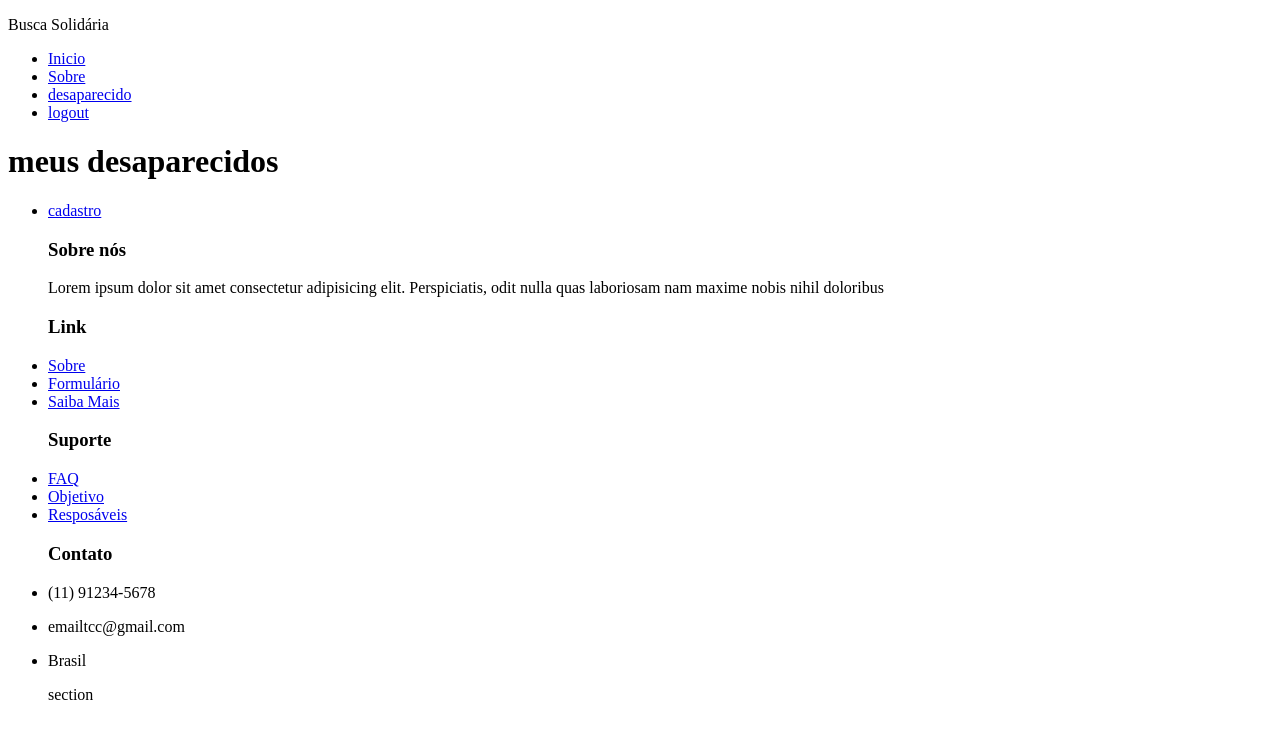
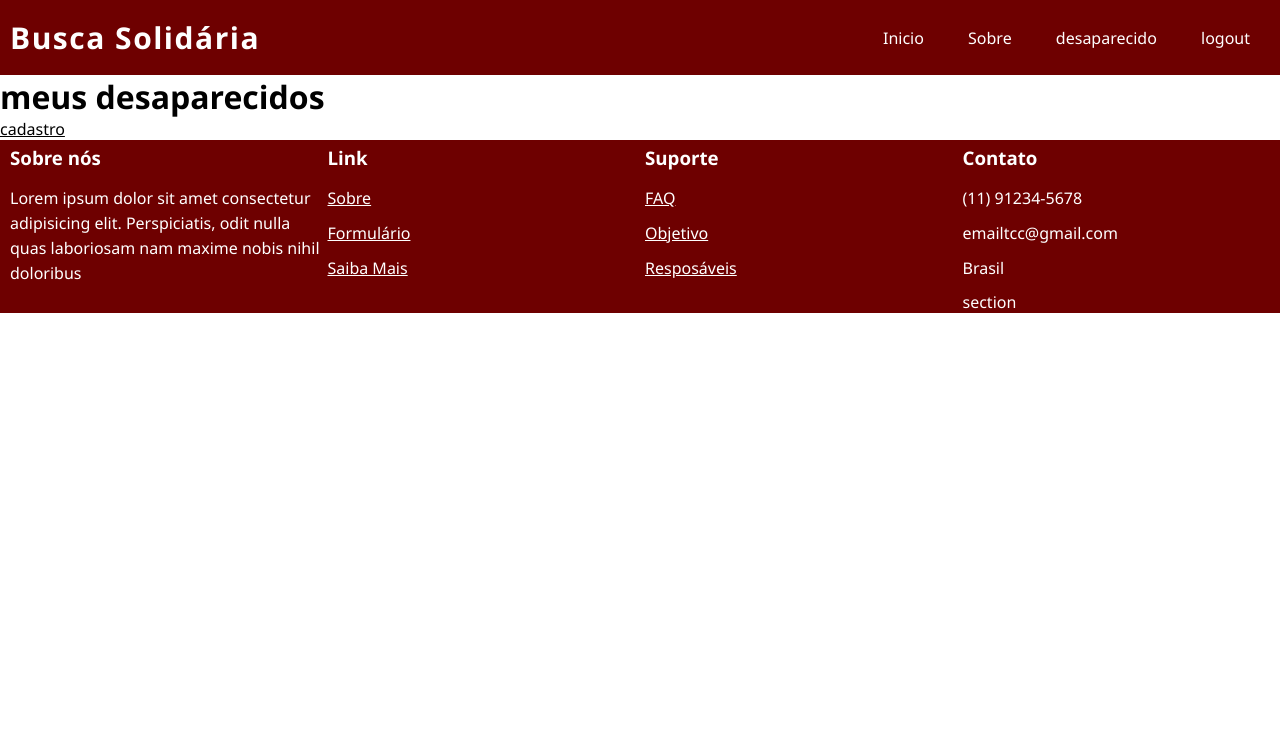
Before and after one commit to PessoasDesaparecidas/missing_persons_application, a PHP site: page /missings-dashboard.php in a window 1280 px wide. Shown: the top 739 px of the page. Run offline with PHP 8.4, Linux system fonts and the light colour scheme; a user stored in the database is signed in.

Commit message:
add css globals

```diff
--- a/assets/styles/globals.css
+++ b/assets/styles/globals.css
@@ -50,7 +50,7 @@ nav li{
 li{
     list-style: none;
 }
-a{
+nav li a{
     font-size: 16px;
     font-weight: 500;
     color: var(--text-color);
--- a/assets/styles/missing-cadastre.css
+++ b/assets/styles/missing-cadastre.css
@@ -0,0 +1,4 @@
+a{
+  all: unset;
+  color: black !important;
+}
--- /dev/null
+++ b/assets/styles/missing-dashboard.css
@@ -0,0 +1,3 @@
+.link-item a{
+  color: black;
+}
--- a/missing-cadastre.php
+++ b/missing-cadastre.php
@@ -12,7 +12,7 @@ include './database/database-connection.php';
     <title>cadastro de desaparecidos</title>
     <link rel="icon" href="./assets/images/favicon.png">
     <link rel="stylesheet" href="./assets/styles/missing-cadastre.css">
-    <link rel="stylesheet" href="./assets/styles/index.css">
+    <link rel="stylesheet" href="./assets/styles/globals.css">
 
 </head>
 
@@ -31,7 +31,7 @@ include './database/database-connection.php';
 
         <form action="missing-cadastre-action.php" method="POST" class="form-register-missing" enctype="multipart/form-data">
 
-            <img src="" alt="" id="missing-image" style="
+            <img src="./assests/images/missing-image-example-form.jpg" alt="" id="missing-image" style="
             width: 100px;
             height: 100px;
             border-radius: 100%;
--- a/missings-dashboard.php
+++ b/missings-dashboard.php
@@ -13,8 +13,9 @@ session_start();
   <meta name="viewport" content="width=device-width, initial-scale=1.0">
   <title>cadastro de desaparecidos</title>
   <link rel="icon" href="./assets/images/favicon.png">
-  <link rel="stylesheet" href="./assets/styles/missing-cadastre.css">
-  <link rel="stylesheet" href="./assets/styles/index.css">
+  <!-- CSS -->
+  <link rel="stylesheet" href="./assets/styles/globals.css">
+  <link rel="stylesheet" href="./assets/styles/missing-dashboard.css">
 
 </head>
 
@@ -29,8 +30,8 @@ session_start();
 
   <main>
     <h1>meus desaparecidos </h1>
-    <ul>
-      <li>
+    <ul class="link-list">
+      <li class="link-item">
         <a href="./missing-cadastre.php">
           cadastro
         </a>
```
Also changed, not shown: assets/images/missing-image-example-form.jpg (added).
